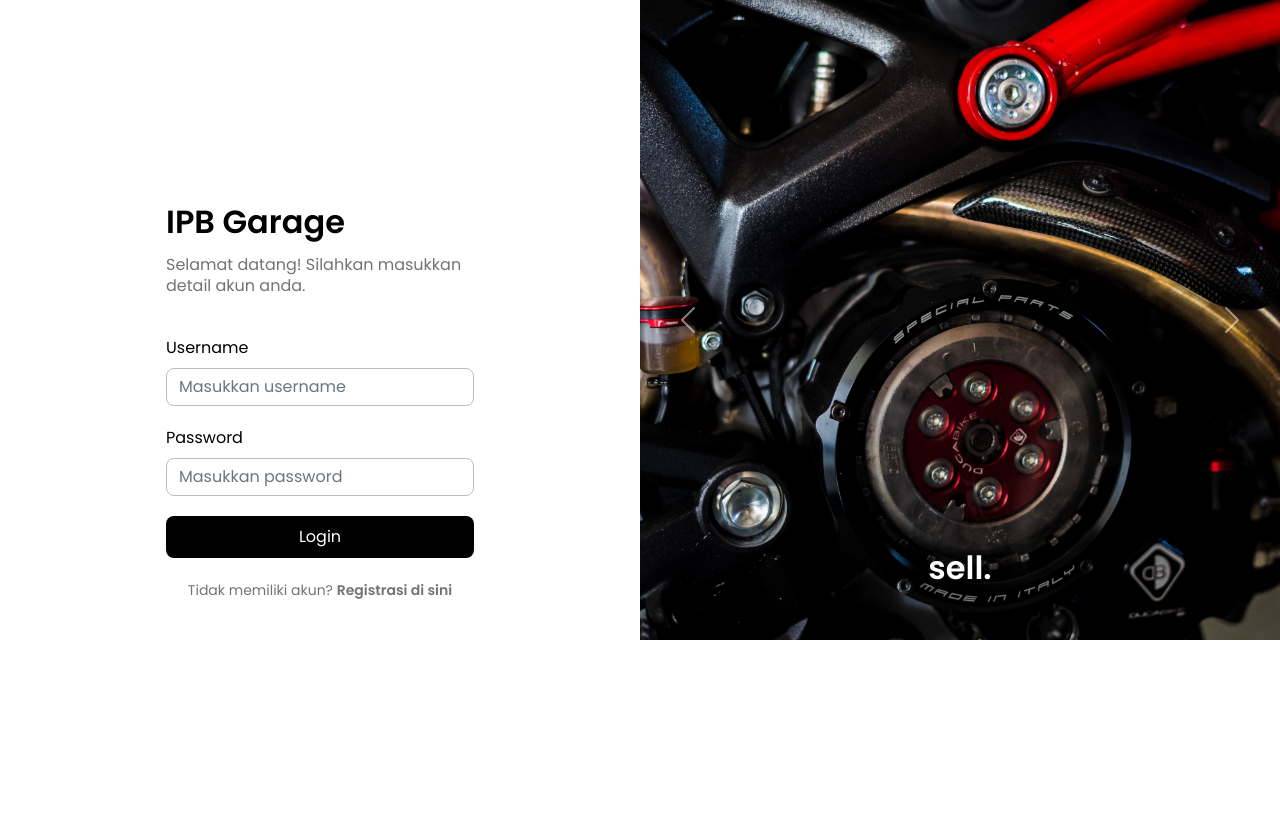
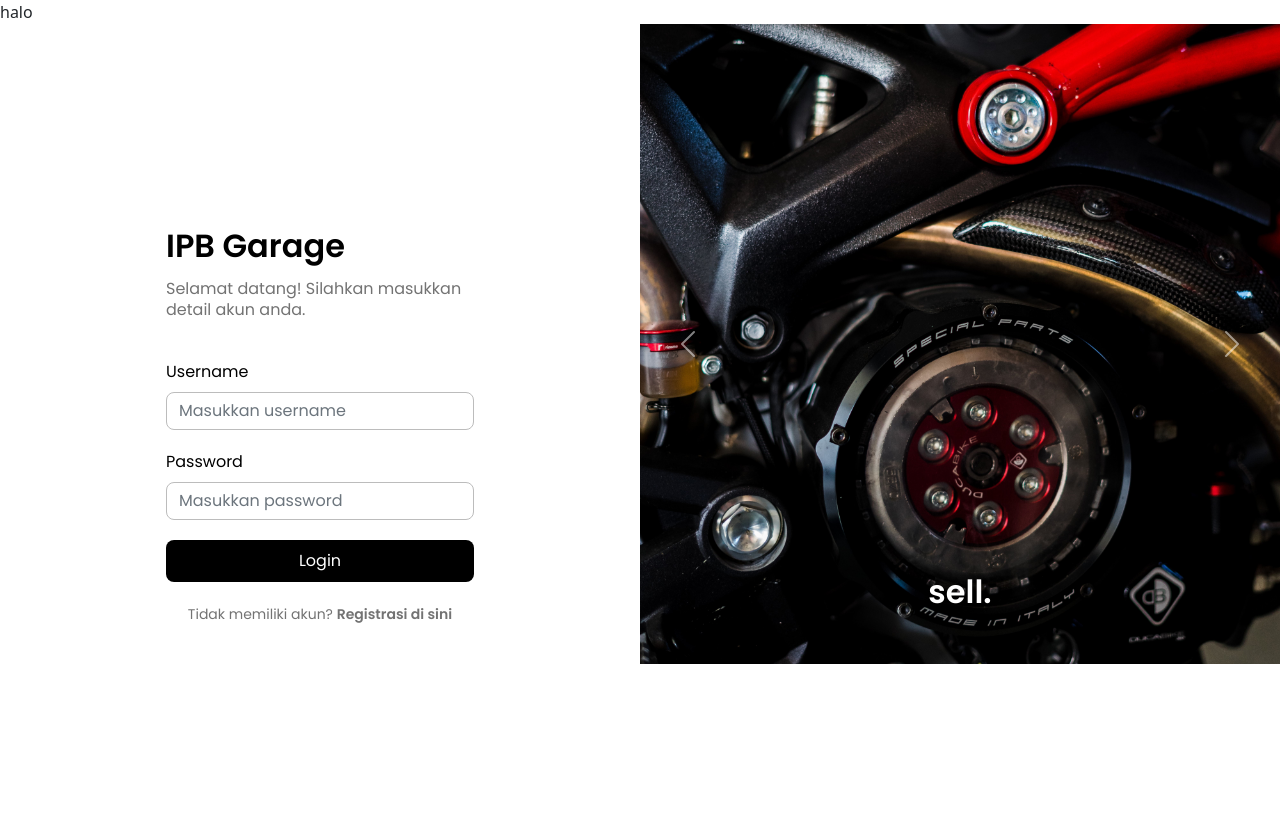
Before and after one commit to mochammadkevin/Tugas-Akhir-Basdat, a PHP site: page /login.php in a window 1280 px wide. Before the commit the page ends 640 px from the top, so only its background shows below. Run offline with PHP 8.4, Linux system fonts and the light colour scheme.

Commit message:
tambah hello

```diff
--- a/login.php
+++ b/login.php
@@ -39,6 +39,7 @@ if(isset($_POST['submit'])){
 </head>
 
 <body>
+    halo
     <section class="login d-flex">
         <div class="login-left w-50 h-100">
             <div class="row justify-content-center align-items-center h-100">
```
